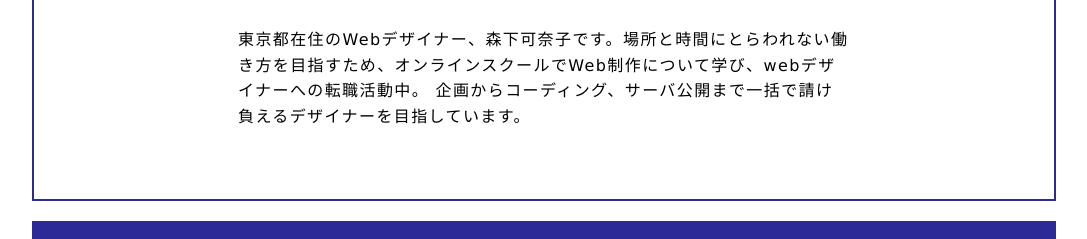
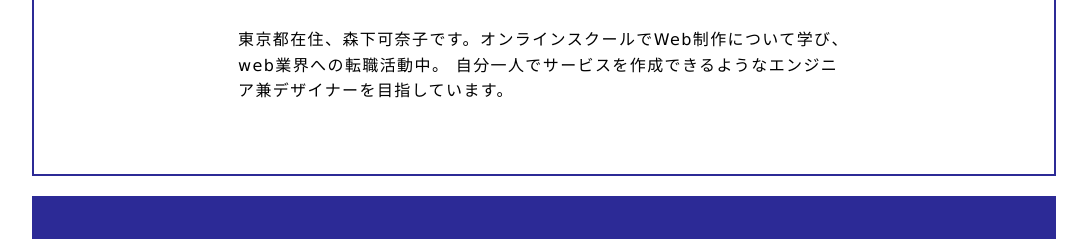
Before and after one commit to chikuwaa/chikuwaa.github.io, a plain HTML site: page index.html in a window 1280 px wide. Shown: the part 289-528 px from the top of the page, without its empty margins (96-1183 px from the left). Drawn offline with nearby package versions, Linux system fonts and the light colour scheme.

Commit message:
最新化

```diff
--- a/index.html
+++ b/index.html
@@ -4,7 +4,7 @@
         <meta charset="utf-8">
         <meta name="viewport" content="width=device-width, initial-scale=1">
         <title>Web Designer - Kanako Morishita</title>
-        <meta name="description" content="Webデザイナー 森下可奈子のポートフォリオサイトです。東京を中心に活動しています。">
+        <meta name="description" content="森下可奈子のポートフォリオサイトです。">
         <meta name="keywords" content="Web, デザイン, デザイナー, ポートフォリオ, Web制作">
         <link rel="stylesheet" href="https://cdnjs.cloudflare.com/ajax/libs/meyer-reset/2.0/reset.css">
         <link rel="stylesheet" href="./css/style.css">
@@ -18,8 +18,8 @@
                     <img src="./images/profile.jpg" alt="プロフィール写真" width="140" height="140">
                     <h1 class="site-title abel uppercase text-center">Web Designer <span>Kanako Morishita</span></h1>
                 </div>
-                <p>東京都在住のWebデザイナー、森下可奈子です。場所と時間にとらわれない働き方を目指すため、オンラインスクールでWeb制作について学び、webデザイナーへの転職活動中。
-                企画からコーディング、サーバ公開まで一括で請け負えるデザイナーを目指しています。</p>
+                <p>東京都在住、森下可奈子です。オンラインスクールでWeb制作について学び、web業界への転職活動中。
+                自分一人でサービスを作成できるようなエンジニア兼デザイナーを目指しています。</p>
             </div>
         </header>
         <main>
```
